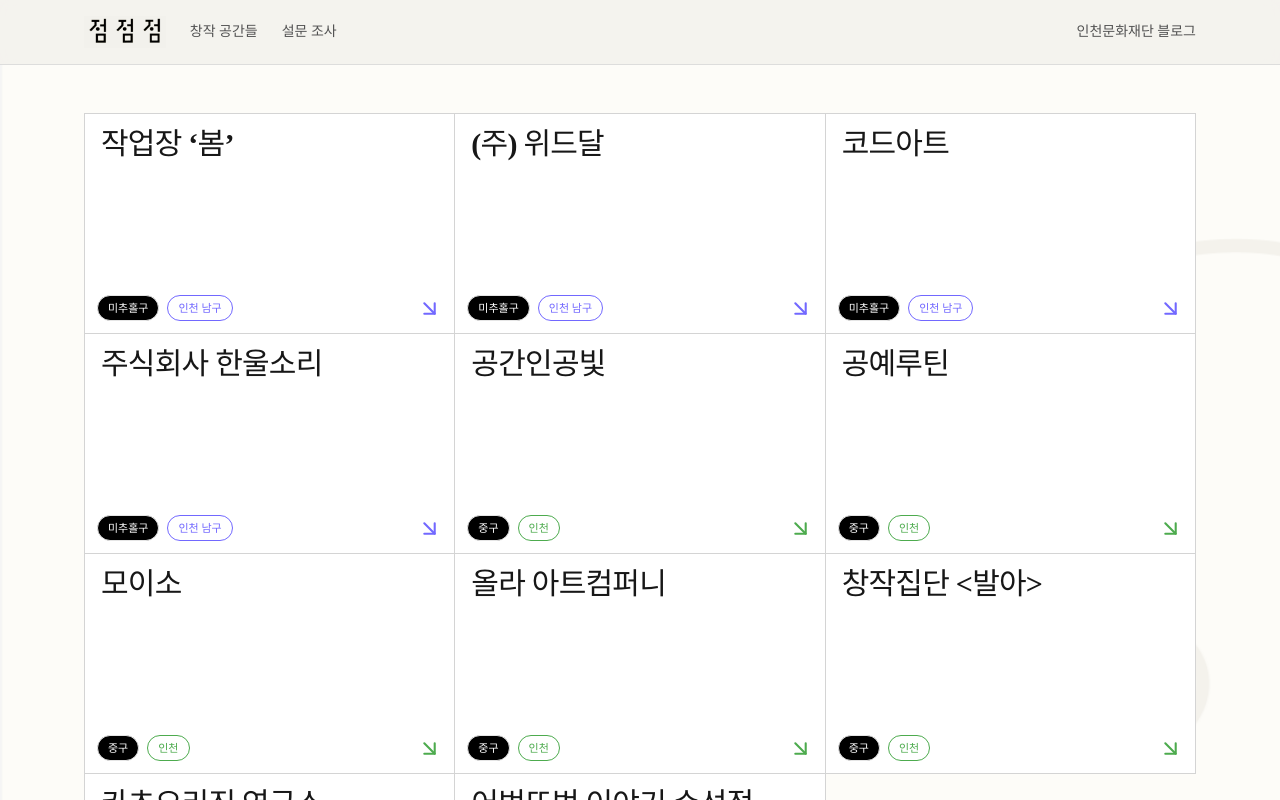
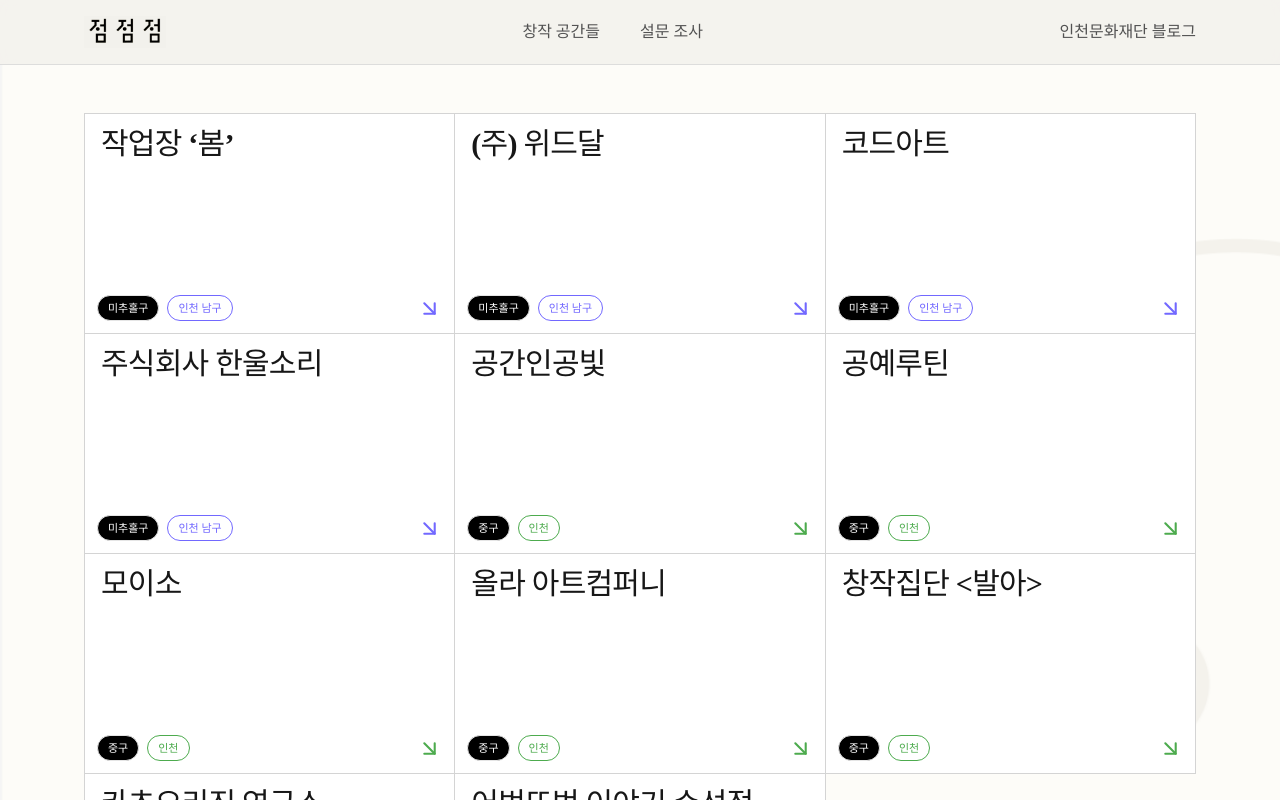
Before and after one commit to APPS-sookmyung/2025-INCHEON-SITE, a React (Vite) app: page /spaces in a window 1280 px wide. Shown: the top 800 px of the page. Built offline with nearby package versions, Linux system fonts and the light colour scheme; a web font is replaced by a local one.

Commit message:
#12 style: 헤더 레이아웃 및 스타일 수정 - (창작공간들&설문조사 메뉴 가운데 정렬)

```diff
--- a/src/components/header.jsx
+++ b/src/components/header.jsx
@@ -18,31 +18,27 @@ export default function Header() {
 
   return (
     <header className='sticky top-0 z-20 bg-[#F2F1EC]/80 backdrop-blur border-b border-neutral-300/70'>
-      <div className='mx-auto max-w-6xl px-5 h-16 flex items-center justify-between'>
-        <div className='flex items-center gap-6 '>
+      <div className='mx-auto max-w-6xl px-5 h-16 flex items-center justify-between text-base font-medium text-neutral-600'>
         <Link to='/' onClick={() => goToMainAndScroll('top')}>
           <img src={dotdotdot_logo} alt='logo' className='h-8' />
         </Link>
-          <nav className='hidden md:flex items-center gap-6 text-sm text-neutral-600'>
-            <Link className='hover:text-black' to='/spaces'>
+        <nav className='hidden md:flex gap-10'>
+          <Link className='hover:text-black hover:font-semibold' to='/spaces'>
             창작 공간들
           </Link>
-            <Link className='hover:text-black' to='/survey'>
+          <Link className='hover:text-black hover:font-semibold' to='/survey'>
             설문 조사
           </Link>
         </nav>
-        </div>
-        <div className='flex items-center gap-3 text-neutral-600'>
         <button
           onClick={() => {
             window.open('https://blog.naver.com/ifacpr');
           }}
-            className='text-sm text-neutral-600 hover:text-black'>
+          className='cursor-pointer hover:text-black hover:font-semibold'>
           <img src={blog} alt='블로그' className='w-6 h-6 md:hidden' />
           <span className='hidden md:flex'>인천문화재단 블로그</span>
         </button>
       </div>
-      </div>
     </header>
   );
 }
```
Lines whose indentation alone changed are shown as unchanged.
